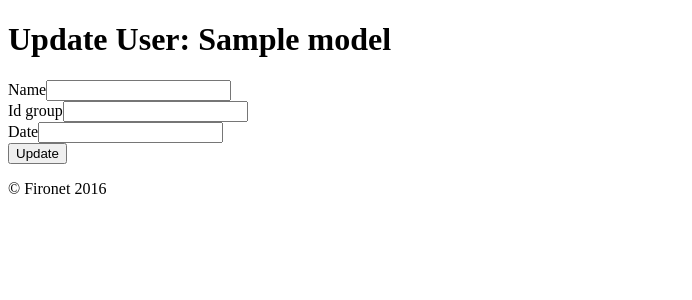
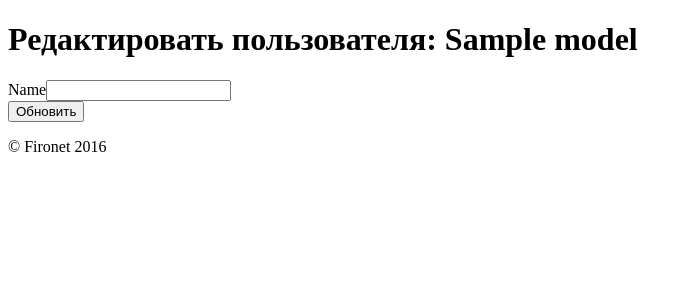
Before and after one commit to arzek/Fironet, a Yii app: template backend/views/user/update.php in a window 1280 px wide. Shown: the top 300 px of the page, without its empty margins (0-692 px from the left). Run offline with PHP 8.4 and a stand-in for Yii, Linux system fonts and the light colour scheme; the template is opened without the code that fills it: most values are stand-ins (such as "Sample title", 1, 10 or a date in 2020); form fields are guessed from the names that the template uses; data that the repository does not hold is empty; some libraries are stand-ins or nearby versions.

Commit message:
Update page

```diff
--- a/backend/views/user/_form.php
+++ b/backend/views/user/_form.php
@@ -14,12 +14,9 @@ use yii\widgets\ActiveForm;
 
     <?= $form->field($model, 'name')->textInput(['maxlength' => true]) ?>
 
-    <?= $form->field($model, 'id_group')->textInput() ?>
-
-    <?= $form->field($model, 'date')->textInput() ?>
 
     <div class="form-group">
-        <?= Html::submitButton($model->isNewRecord ? 'Create' : 'Update', ['class' => $model->isNewRecord ? 'btn btn-success' : 'btn btn-primary']) ?>
+        <?= Html::submitButton($model->isNewRecord ? 'Создать' : 'Обновить', ['class' => $model->isNewRecord ? 'btn btn-success' : 'btn btn-primary']) ?>
     </div>
 
     <?php ActiveForm::end(); ?>
--- a/backend/views/user/update.php
+++ b/backend/views/user/update.php
@@ -5,10 +5,9 @@ use yii\helpers\Html;
 /* @var $this yii\web\View */
 /* @var $model app\models\User */
 
-$this->title = 'Update User: ' . $model->name;
-$this->params['breadcrumbs'][] = ['label' => 'Users', 'url' => ['index']];
-$this->params['breadcrumbs'][] = ['label' => $model->name, 'url' => ['view', 'id' => $model->id]];
-$this->params['breadcrumbs'][] = 'Update';
+$this->title = 'Редактировать пользователя: ' . $model->name;
+$this->params['breadcrumbs'][] = ['label' => 'Пользователи', 'url' => ['index']];
+$this->params['breadcrumbs'][] = ['label' => 'Редактировать пользователя: '.$model->name, 'url' => ['view', 'id' => $model->id]];
 ?>
 <div class="user-update">
 
```
